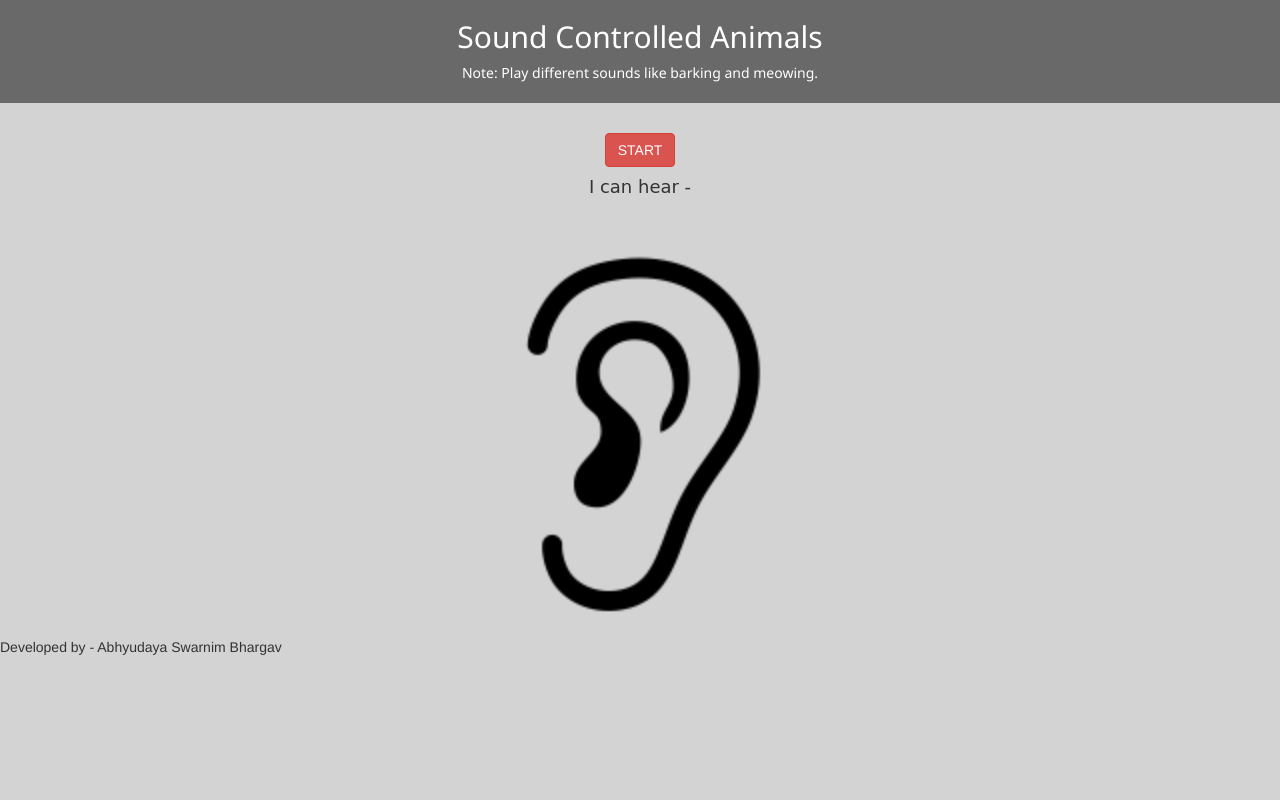
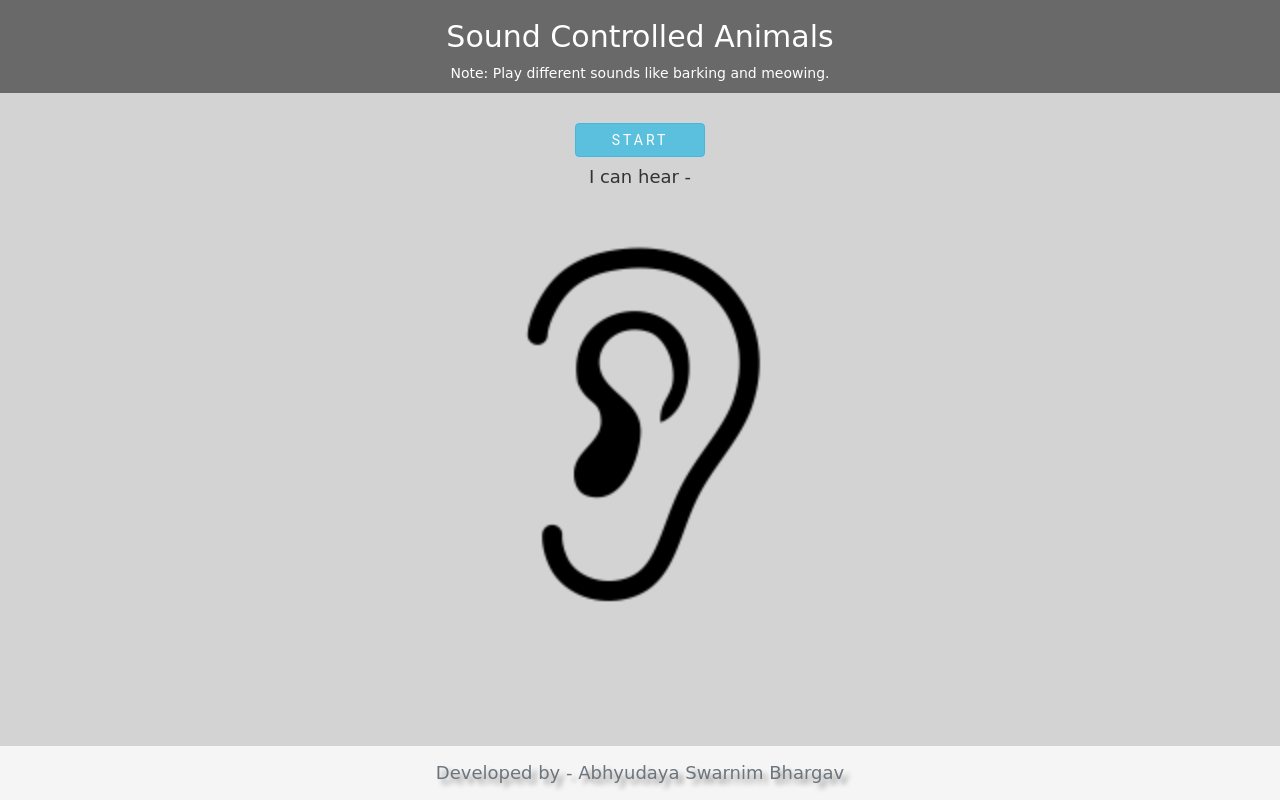
Before and after one commit to github-io-bhar/Animal-Recognizer, a plain HTML site: page index.html in a window 1280 px wide. Drawn offline with nearby package versions, Linux system fonts and the light colour scheme.

Commit message:
Add files via upload

```diff
--- a/index.html
+++ b/index.html
@@ -16,7 +16,7 @@
       <br><br>
       <div class="container" id="main_div">
         <center>
-          <button class="btn btn-danger" onclick="startClassification();" id="start_button"> START </button>
+          <button class="btn btn-info" onclick="startClassification();" id="start_button"> START </button>
           <h4 id="result_label">I can hear -</h4>
           <h3 id="result_audio"></h3>
           <br>
--- a/style.css
+++ b/style.css
@@ -1,18 +1,33 @@
 body {
-    background-color: lightgray;
+    font-family: 'Special Elite', cursive;
+    background: lightgray;
 }
 
 #title_div {
-    background-color: dimgray;
+    background: dimgray;
     color: white;
-    font-family: 'Segoe UI', Tahoma, Geneva, Verdana, sans-serif;
-    padding-bottom: 10px;
 }
 
 #start_button {
     margin-top: 30px;
 }
 
-#result_label, #result_audio {
-    font-family: cursive;
+button {
+    font-family: 'Roboto', sans-serif;
+    margin-top: 30px;
+    width: 130px;
+    font-weight: bolder;
+    letter-spacing: 3px;
 }
+
+.copy_right_footer {
+    position: fixed;
+    color: #6c757d;
+    bottom: 0;
+    width: 100%;
+    font-size: 18px;
+    background-color: #f5f5f5;
+    line-height: 3;
+    text-align: center;
+    text-shadow: 5px 5px 5px rgb(151, 149, 149);
+}
```
Also changed, not shown: main.js (added, +8 -0 lines).
